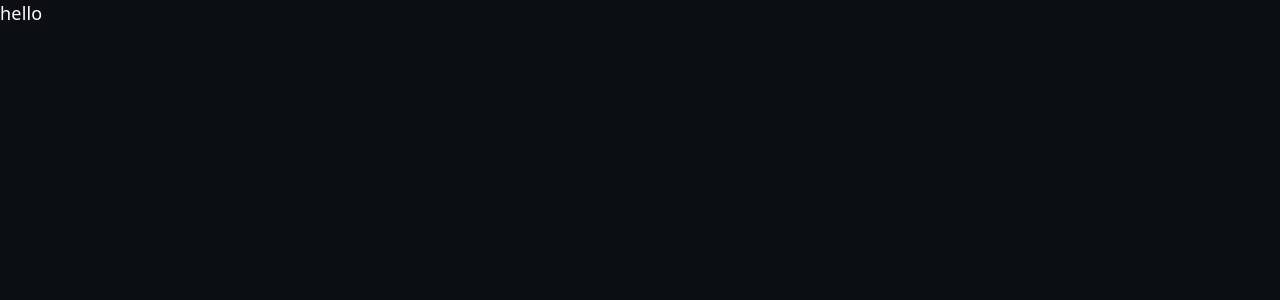
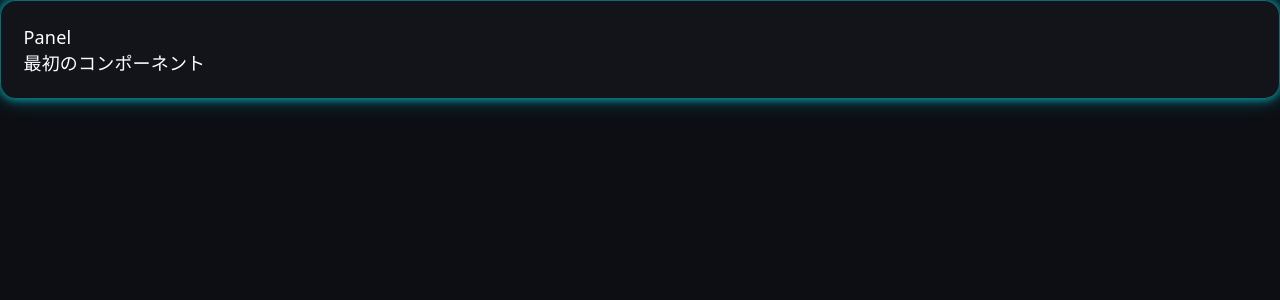
Before and after one commit to ydiksn37/ft_transcendence, a React (Vite) app in the folder apps/frontend/: page / in a window 1280 px wide. Shown: the top 300 px of the page. Built offline with nearby package versions, Linux system fonts and the light colour scheme.

Commit message:
component Panel create

```diff
--- a/apps/frontend/src/App.tsx
+++ b/apps/frontend/src/App.tsx
@@ -1,11 +1,15 @@
 import { TetrisGame } from './pages/TetrisGame';
+import { Panel } from "@/components/UI/Panel"
 import './App.css';
 
 function App() {
   // return <TetrisGame />;
 
   return (
-    <h1>hello</h1>
+    <Panel glow="cyan">
+      <h2>Panel</h2>
+      <p>最初のコンポーネント</p>
+    </Panel>
   )
 }
 
--- /dev/null
+++ b/apps/frontend/src/components/UI/Panel.tsx
@@ -0,0 +1,25 @@
+import { cn } from "@/lib/utils"
+
+type NeonColor = "cyan" | "magenta" | "purple" | "green";
+
+const glowMap: Record<NeonColor, string> = {
+	cyan: "border-neon-cyan/40 shadow-glow-cyan",
+	magenta: "border-neon-magenta/40 shadow-glow-magenta",
+  	purple:  "border-neon-purple/40 shadow-glow-purple",
+  	green:   "border-neon-green/40 shadow-glow-green",
+};
+
+export interface PanelProps extends React.HTMLAttributes<HTMLDivElement> {
+	glow?: NeonColor
+}
+
+export function Panel({ glow, className, ...props }: PanelProps) {
+	return (
+		<div
+			className={cn(
+				"rounded-xl border bg-surface-2/70 p-5",
+				glow ? glowMap[glow] : "border-white/10",
+				className,
+			)} {...props} />
+	)
+}
```
